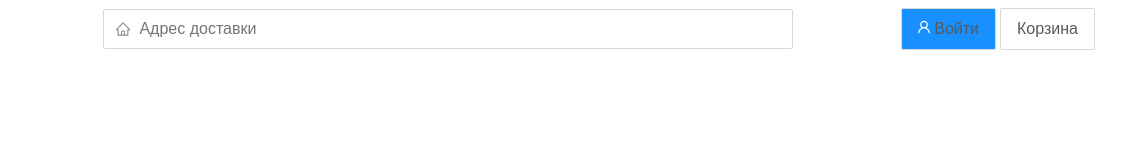
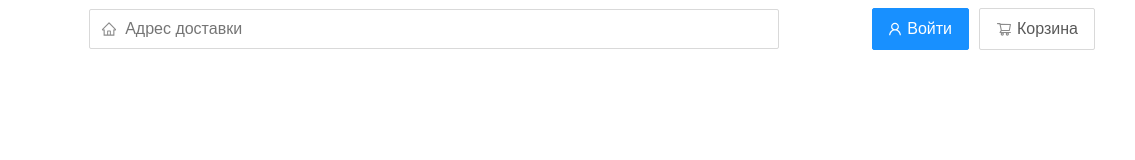
Before and after one commit to sladenking/DeliveryFood, a plain HTML site: page index.html in a window 1280 px wide. Shown: the full height of the page, 145-1280 px from the left. Drawn offline with Linux system fonts and the light colour scheme.

Commit message:
done lesson01

```diff
--- a/index.html
+++ b/index.html
@@ -14,9 +14,13 @@
         <input type="text" class="input search-input" placeholder="Адрес доставки">
         <div class="buttons">
             <button class="button button-primary">
-            <img src="img/user.svg" alt="user-icon">
-            Войти</button>
-            <button class="button">Корзина</button>
+                <img src="img/user.svg" alt="user-icon" class="button-icon">
+                <span class="buton-text">Войти</span>
+            </button>
+            <button class="button">
+                <img src="img/shopping-cart.svg" alt="shopping-cart-icon" class="button-icon">
+                <span class="buton-text">Корзина</span>
+            </button>
         </div>
     </header>
     </div>
--- a/style/style.sass
+++ b/style/style.sass
@@ -25,7 +25,13 @@
     background-position: left 11px center
     padding-left: 35px
 
+.buttons
+    display: flex
+    align-items: center
+
 .button
+    display: flex
+    align-items: center
     padding: 8px 16px
     background: #FFFFFF
     border: 1px solid #D9D9D9
@@ -35,6 +41,10 @@
     color: #595959
     font-size: 16px
     line-height: 24px
-
-.button-primary
-    background: #1890FF
+    &-primary
+        background: #1890FF
+        border: 1px solid #1890FF
+        color: #fff
+        margin-right: 10px
+    &-icon
+        margin-right: 6px
```
Also changed, not shown: css/style.css, img/shopping-cart.svg (added), 1 other file.
